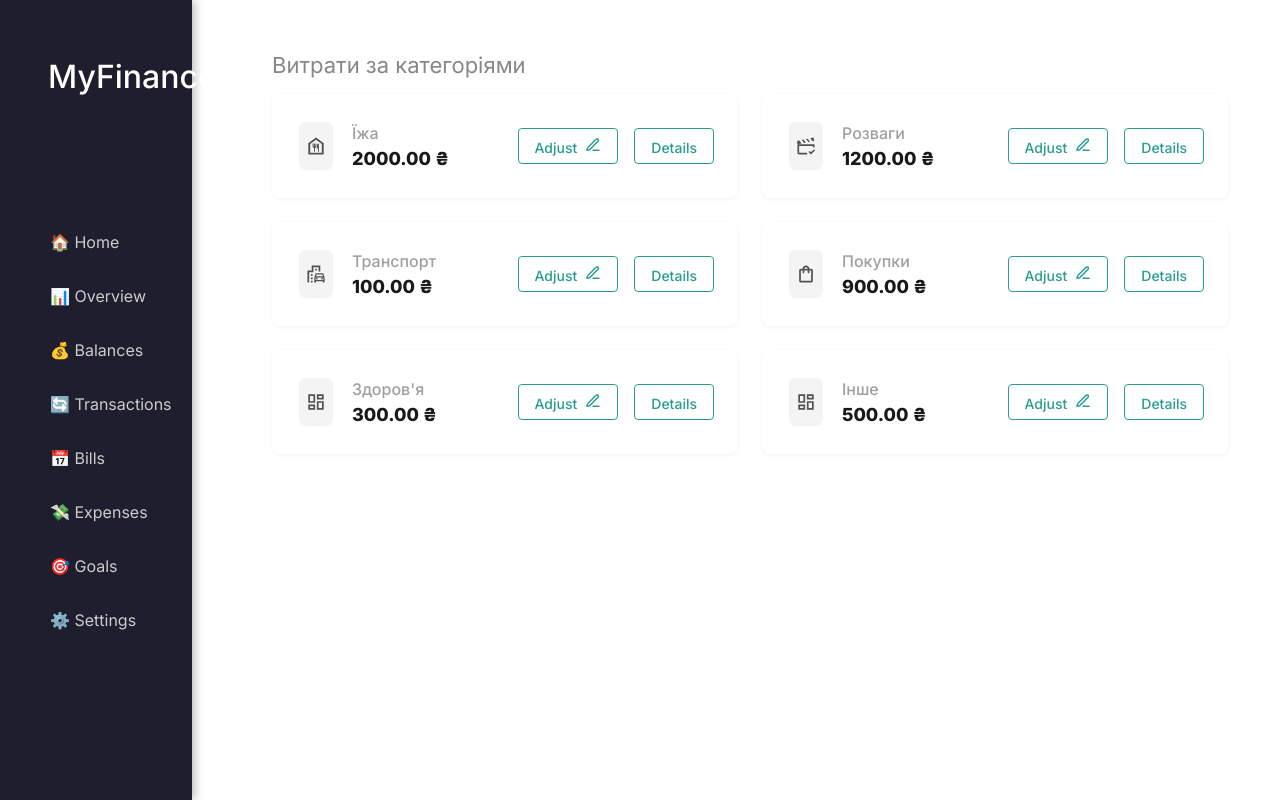
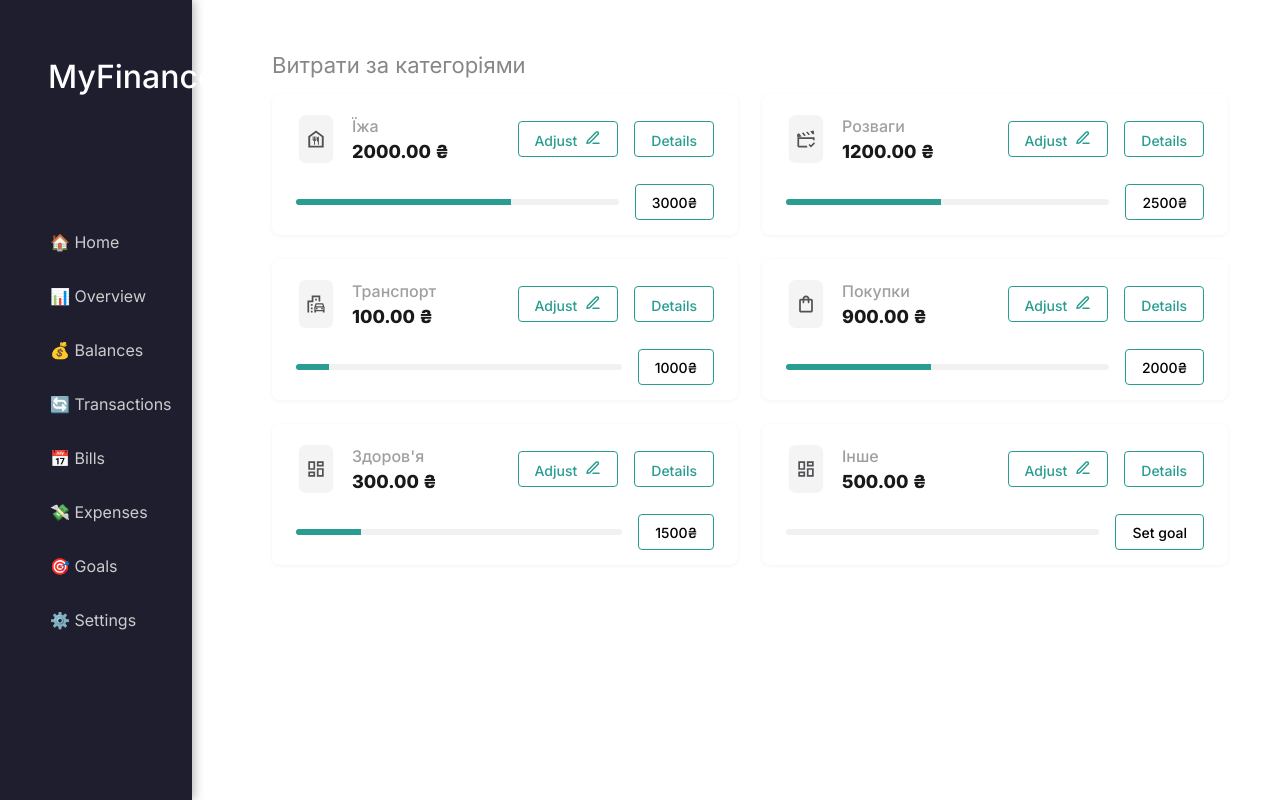
Before and after one commit to Gemchyk/FinTrack, a React (Vite) app: page /Expenses in a window 1280 px wide. Built offline with nearby package versions, Linux system fonts and the light colour scheme.

Commit message:
commit before pull

```diff
--- a/src/components/Categories/categoriesSlice.js
+++ b/src/components/Categories/categoriesSlice.js
@@ -5,6 +5,7 @@ const initialState = [
     id: "groceries",
     name: "Продукти",
     iconName: "Food",
+    goalAmount: 3000,
     expenses: [
       { id: "1", title: "АТБ", amount: 1200, date: "2025-06-01" },
       { id: "2", title: "РОСТ", amount: 800, date: "2025-06-03" },
@@ -14,6 +15,7 @@ const initialState = [
     id: "fun",
     name: "Розваги",
     iconName: "Entertainment",
+    goalAmount: 2500,
     expenses: [
       { id: "3", title: "Кіно", amount: 600, date: "2025-06-02" },
       { id: "4", title: "Спорт", amount: 600, date: "2025-06-02" },
@@ -23,6 +25,7 @@ const initialState = [
     id: "transport",
     name: "Транспорт",
     iconName: "Transport",
+    goalAmount: 1000,
     expenses: [
       { id: "5", title: "Метро", amount: 100, date: "2025-06-04" },
     ],
@@ -31,6 +34,7 @@ const initialState = [
     id: "shopping",
     name: "Шопінг",
     iconName: "Shopping",
+    goalAmount: 2000,
     expenses: [
       { id: "6", title: "H&M", amount: 900, date: "2025-06-05" },
     ],
@@ -39,6 +43,7 @@ const initialState = [
     id: "health",
     name: "Здоров'я",
     iconName: "Health",
+    goalAmount: 1500,
     expenses: [
       { id: "7", title: "Аптека", amount: 300, date: "2025-06-06" },
     ],
@@ -47,6 +52,7 @@ const initialState = [
     id: "other",
     name: "Інше",
     iconName: "Other",
+    goalAmount: null,
     expenses: [
       { id: "8", title: "Подарунок", amount: 500, date: "2025-06-07" },
     ],
@@ -83,8 +89,15 @@ const categoriesSlice = createSlice({
         }
       }
     },
+    setGoal: (state, action) => {
+      const { categoryId, goalAmount } = action.payload;
+      const category = state.find(cat => cat.id === categoryId);
+      if (category) {
+        category.goalAmount = goalAmount;
+      }
+    }
   },
 });
 
-export const { addExpense, removeExpense, editExpense } = categoriesSlice.actions;
+export const { addExpense, removeExpense, editExpense, setGoal } = categoriesSlice.actions;
 export default categoriesSlice.reducer;
--- a/src/components/ExpensesGoals/CategoryCard.jsx
+++ b/src/components/ExpensesGoals/CategoryCard.jsx
@@ -1,5 +1,7 @@
 import styles from "./ExpensesGoalsByCategory.module.scss";
 import AdjustEditBtn from "/src/assets/icons/AdjustEditBtn.svg?react";
+import { useState } from 'react';
+import GoalModal from "./GoalModal/GoalModal";
 
 export default function CategoryCard({
   category,
@@ -10,7 +12,15 @@ export default function CategoryCard({
   onEdit,
   onDelete,
 }) {
-  const { title, icon, amount } = category;
+  const { title, icon, amount, goalAmount } = category;
+
+  const percentOfGoal = goalAmount ? Math.min((amount / goalAmount) * 100, 100) : 0;
+  const isOverGoal = goalAmount && amount > goalAmount;
+  const [showGoalModal, setShowGoalModal] = useState(false);
+
+  const handleGoalClick = () => {
+    setShowGoalModal(true);
+  };
 
   return (
     <div className={`${styles.card} ${isDetailsOpen ? styles.expanded : ""}`}>
@@ -34,6 +44,40 @@ export default function CategoryCard({
           Details
         </button>
       </div>
+
+      <div className={styles.goalSection}>
+        <div className={styles.progressWrapper}>
+          {goalAmount && (
+            <div
+              className={styles.progressBar}
+              style={{
+                width: `${percentOfGoal}%`,
+                backgroundColor: isOverGoal ? "#FF5A5F" : "#299D91",
+              }}
+            />
+          )}
+        </div>
+
+        <div className={styles.goalDisplay}>
+          {goalAmount !== null ? (
+            <button className={styles.goalBtn} onClick={handleGoalClick}>
+              {goalAmount}₴
+            </button>
+          ) : (
+            <button className={styles.goalBtn} onClick={handleGoalClick}>
+              Set goal
+            </button>
+          )}
+        </div>
+      </div>
+
+      {showGoalModal && (
+        <GoalModal
+          categoryId={category.id}
+          initialGoal={goalAmount}
+          onClose={() => setShowGoalModal(false)}
+        />
+      )}
 
       {isDetailsOpen && (
         <div className={styles.dropdown}>
--- a/src/components/ExpensesGoals/ExpensesGoalsByCategory.jsx
+++ b/src/components/ExpensesGoals/ExpensesGoalsByCategory.jsx
@@ -66,6 +66,7 @@ export default function ExpensesGoalsByCategory() {
           const enrichedCategory = {
             ...category,
             amount: total,
+            goal: category.goalAmount ?? null,
             icon: iconMap[category.iconName] || <IconOthers />,
             title: titleMap[category.iconName] || category.name,
           };
--- a/src/components/ExpensesGoals/ExpensesGoalsByCategory.module.scss
+++ b/src/components/ExpensesGoals/ExpensesGoalsByCategory.module.scss
@@ -29,12 +29,12 @@
   padding: 0 24px;
   display: flex;
   flex-direction: column;
-  justify-content: flex-start;
+  justify-content: space-evenly;
   align-items: flex-start;
   overflow: hidden;
   transition: all 0.3s ease;
   position: relative;
-  height: 104px;
+  height: max-content;
 
   &.expanded {
     height: auto;
@@ -46,7 +46,7 @@
     align-items: center;
     gap: 16px;
     width: 100%;
-    height: 104px;
+    height: 90px;
 
     .icon {
       width: 40px;
@@ -150,3 +150,48 @@
     }
   }
 }
+
+.goalSection {
+  margin-bottom: 15px;
+  width: 100%;
+  display: flex;
+  align-items: center;
+  gap: 16px;
+
+  .progressWrapper {
+    flex: 1;
+    background: #f1f1f1;
+    height: 6px;
+    border-radius: 4px;
+    overflow: hidden;
+
+    .progressBar {
+      height: 100%;
+      transition: width 0.3s ease;
+    }
+  }
+
+  .goalDisplay {
+    flex-shrink: 0;
+
+    .goalBtn {
+      display: flex;
+      align-items:center;
+      gap: 8px;
+      height: 36px;
+      padding: 8px 16px;
+      background: transparent;
+      color: #000;
+      border: 1px solid #299D91;
+      border-radius: 4px;
+      font-weight: 500;
+      font-size: 14px;
+      cursor: pointer;
+
+      &:hover {
+        background-color: rgba(41, 157, 145, 0.052);
+        border-color: #299D91;
+      }
+    }
+  }
+}
--- /dev/null
+++ b/src/components/ExpensesGoals/GoalModal/GoalModal.jsx
@@ -0,0 +1,43 @@
+import styles from './GoalModal.module.scss';
+import { Formik, Form, Field, ErrorMessage } from 'formik';
+import * as yup from 'yup';
+import { useDispatch } from 'react-redux';
+import { setGoal } from '../../Categories/categoriesSlice.js';
+
+const validationSchema = yup.object().shape({
+    goal: yup.number().positive('Має бути більше 0').required('Обовʼязково'),
+});
+
+export default function GoalModal({ categoryId, onClose, initialGoal }) {
+    const dispatch = useDispatch();
+
+    const handleSubmit = (values) => {
+        dispatch(setGoal({ categoryId, goalAmount: values.goal }));
+        onClose();
+    };
+
+    return (
+        <div className={styles.modalContainer}>
+            <div className={styles.modal}>
+                <h2>{initialGoal ? 'Редагувати ціль' : 'Нова ціль'}</h2>
+
+                <Formik
+                initialValues={{ goal: initialGoal || '' }}
+                validationSchema={validationSchema}
+                onSubmit={handleSubmit}
+                >
+                    <Form>
+                        <label>Сума цілі</label>
+                        <Field name="goal" type="number" />
+                        <ErrorMessage name="goal" component="div" className={styles.error} />
+
+                        <div className={styles.actions}>
+                        <button type="button" onClick={onClose}>Скасувати</button>
+                        <button type="submit">{initialGoal ? 'Зберегти' : 'Додати'}</button>
+                        </div>
+                    </Form>
+                </Formik>
+            </div>
+        </div>
+    );
+}
--- /dev/null
+++ b/src/components/ExpensesGoals/GoalModal/GoalModal.module.scss
@@ -0,0 +1,66 @@
+.modalContainer {
+    position: fixed;
+    top: 0;
+    left: 0;
+    right: 0;
+    bottom: 0;
+    background: rgba(0, 0, 0, 0.4);
+    display: flex;
+    align-items: center;
+    justify-content: center;
+    z-index: 10;
+
+    .modal {
+        background: white;
+        padding: 40px;
+        border-radius: 16px;
+        width: 400px;
+        box-shadow: 0 10px 25px rgba(0, 0, 0, 0.2);
+        display: flex;
+        flex-direction: column;
+        gap: 24px;
+
+        h2 {
+            color: #878787;
+        }
+
+        label {
+            color: #525256;
+            margin-bottom: 8px;
+            font-size: 16px;
+            font-weight: 600;
+        }
+
+        input {
+            width: 100%;
+            padding: 10px;
+            margin-bottom: 32px;
+            border: 1px solid #D1D1D1;
+            border-radius: 8px;
+        }
+    }
+
+    .error {
+        color: red;
+        font-size: 16px;
+    }
+
+    .actions {
+        display: flex;
+        justify-content: center;
+        gap: 16px;
+
+        button {
+            padding: 12px 24px;
+            border: none;
+            border-radius: 4px;
+            background: #299d91;
+            color: white;
+        }
+
+        button:first-child {
+            background: #ccc;
+            color: black;
+        }
+    }
+}
```
